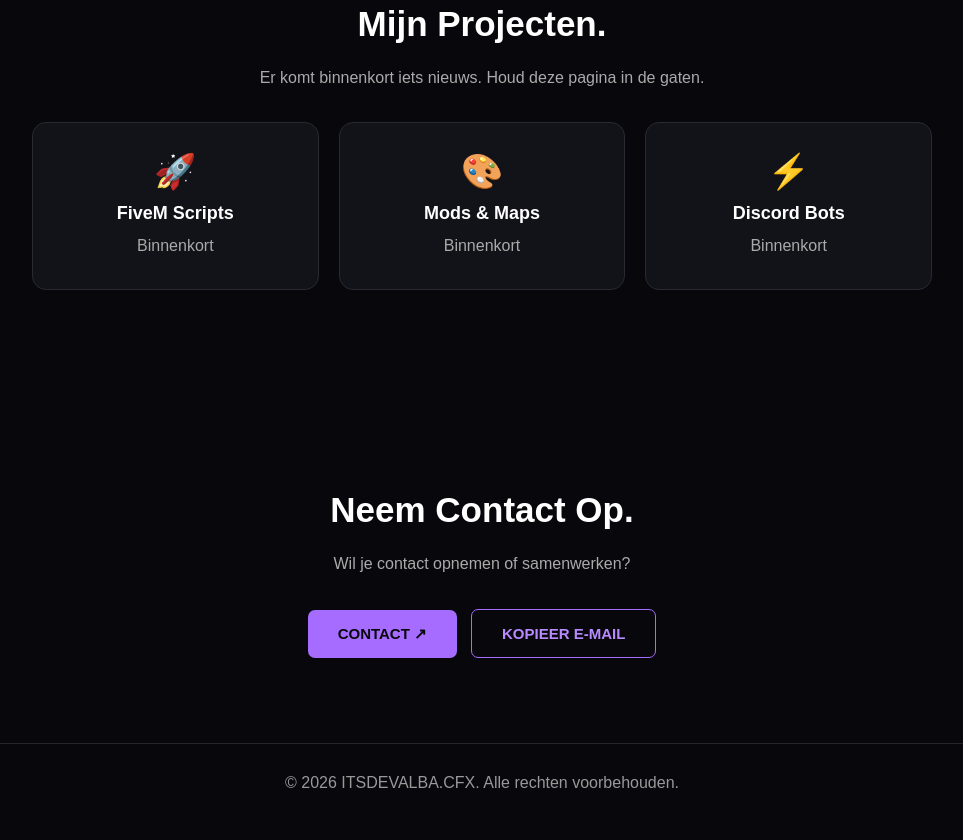
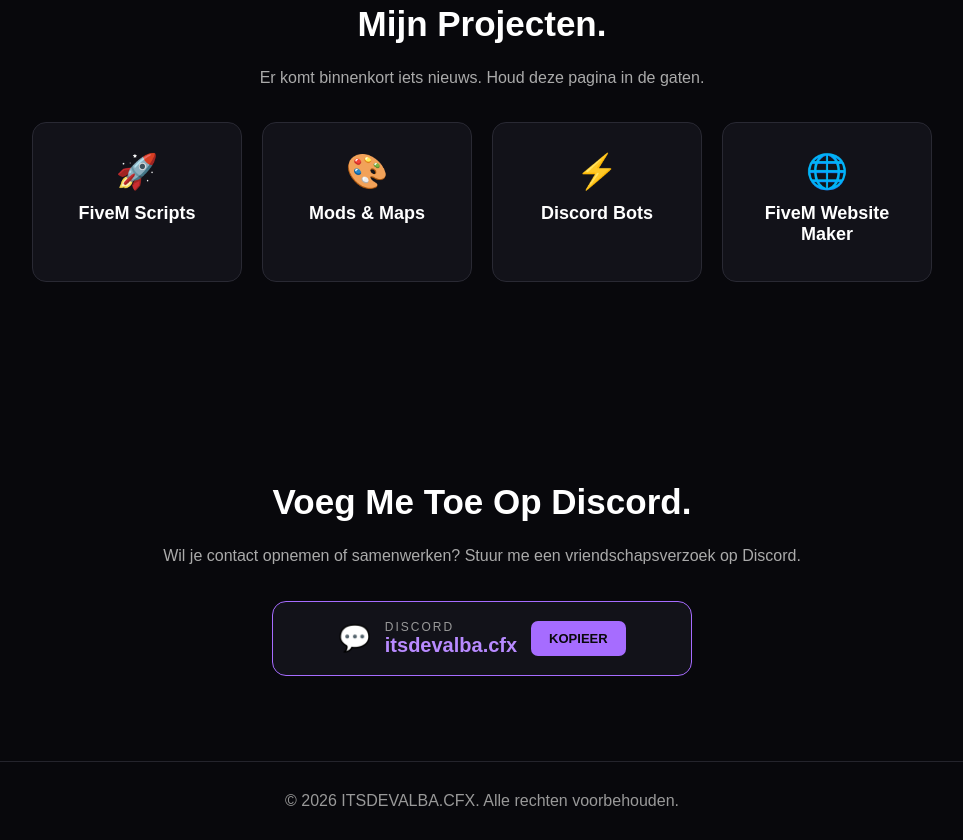
Before and after one commit to development12567-lab/ALBA, a plain HTML site: page index.html in a window 1280 px wide. Shown: the part 1180-2020 px from the top of the page, without its empty margins (158-1121 px from the left). Drawn offline with Linux system fonts and the light colour scheme.

Commit message:
Update index.html

```diff
--- a/index.html
+++ b/index.html
@@ -61,6 +61,12 @@ section p{color:var(--soft);line-height:1.8}
 .grid .card{margin:0;padding:28px 20px;transform-style:preserve-3d}
 .grid .ico{font-size:34px;margin-bottom:12px}
 .grid h3{margin-bottom:8px;font-size:18px}
+.discord{display:flex;align-items:center;justify-content:center;gap:14px;flex-wrap:wrap;max-width:420px;margin:30px auto 0;padding:18px 22px;
+  background:var(--card);border:1px solid var(--accent);border-radius:14px;cursor:pointer;color:var(--text);font:inherit;width:100%;transition:transform .2s,box-shadow .2s}
+.discord:hover{transform:translateY(-3px);box-shadow:0 10px 28px rgba(var(--particle),.4)}
+.discord .dico{font-size:26px}
+.discord small{display:block;color:var(--muted);font-size:12px;letter-spacing:2px;text-align:left}
+.discord b{display:block;color:var(--accent2);font-size:20px;text-align:left}
 .reveal{opacity:0;transform:translateY(34px);transition:opacity .8s,transform .8s}
 .reveal.in{opacity:1;transform:none}
 .reveal.done{transition:transform .15s,border-color .3s;transition-delay:0s!important}
@@ -112,7 +118,7 @@ footer{text-align:center;padding:30px;color:var(--muted);border-top:1px solid va
   <div class="typed" id="typed"></div>
   <div>
     <a class="btn" href="#about">ONTDEK MEER ↗</a>
-    <a class="btn ghost" href="#contact">STUUR EEN BERICHT</a>
+    <a class="btn ghost" href="#contact">VOEG ME TOE OP DISCORD</a>
   </div>
 </div>
 
@@ -129,18 +135,22 @@ footer{text-align:center;padding:30px;color:var(--muted);border-top:1px solid va
   <h2 class="reveal">Mijn Projecten.</h2>
   <p class="reveal">Er komt binnenkort iets nieuws. Houd deze pagina in de gaten.</p>
   <div class="grid">
-    <div class="card tilt reveal"><div class="ico">🚀</div><h3>FiveM Scripts</h3><p>Binnenkort</p></div>
-    <div class="card tilt reveal"><div class="ico">🎨</div><h3>Mods &amp; Maps</h3><p>Binnenkort</p></div>
-    <div class="card tilt reveal"><div class="ico">⚡</div><h3>Discord Bots</h3><p>Binnenkort</p></div>
+    <div class="card tilt reveal"><div class="ico">🚀</div><h3>FiveM Scripts</h3></div>
+    <div class="card tilt reveal"><div class="ico">🎨</div><h3>Mods &amp; Maps</h3></div>
+    <div class="card tilt reveal"><div class="ico">⚡</div><h3>Discord Bots</h3></div>
+    <div class="card tilt reveal"><div class="ico">🌐</div><h3>FiveM Website Maker</h3></div>
   </div>
 </section>
 
 <section id="contact">
-  <h2 class="reveal">Neem Contact Op.</h2>
-  <p class="reveal">Wil je contact opnemen of samenwerken?</p>
+  <h2 class="reveal">Voeg Me Toe Op Discord.</h2>
+  <p class="reveal">Wil je contact opnemen of samenwerken? Stuur me een vriendschapsverzoek op Discord.</p>
   <div class="reveal">
-    <a class="btn" href="mailto:contact@example.com">CONTACT ↗</a>
-    <button class="btn ghost" id="copy">KOPIEER E-MAIL</button>
+    <button class="discord" id="discord" aria-label="Kopieer Discord-gebruikersnaam">
+      <span class="dico">💬</span>
+      <span><small>DISCORD</small><b>itsdevalba.cfx</b></span>
+      <span class="btn" style="margin:0;padding:10px 18px;font-size:13px">KOPIEER</span>
+    </button>
   </div>
 </section>
 </main>
@@ -230,13 +240,13 @@ footer{text-align:center;padding:30px;color:var(--muted);border-top:1px solid va
     c.addEventListener('mouseleave',function(){c.style.transform='';});
   });
 
-  /* E-mail kopiëren + toast */
+  /* Discord-gebruikersnaam kopiëren + toast */
   var toast=document.getElementById('toast');
   function say(m){toast.textContent=m;toast.classList.add('show');setTimeout(function(){toast.classList.remove('show');},2200);}
-  document.getElementById('copy').onclick=function(){
-    var mail='contact@example.com';
-    try{navigator.clipboard.writeText(mail).then(function(){say('E-mailadres gekopieerd ✓');},function(){say(mail);});}
-    catch(e){say(mail);}
+  document.getElementById('discord').onclick=function(){
+    var tag='itsdevalba.cfx';
+    try{navigator.clipboard.writeText(tag).then(function(){say('Discord gekopieerd: '+tag+' ✓');},function(){say('Discord: '+tag);});}
+    catch(e){say('Discord: '+tag);}
   };
 
   /* Sparkles bij klikken */
```
